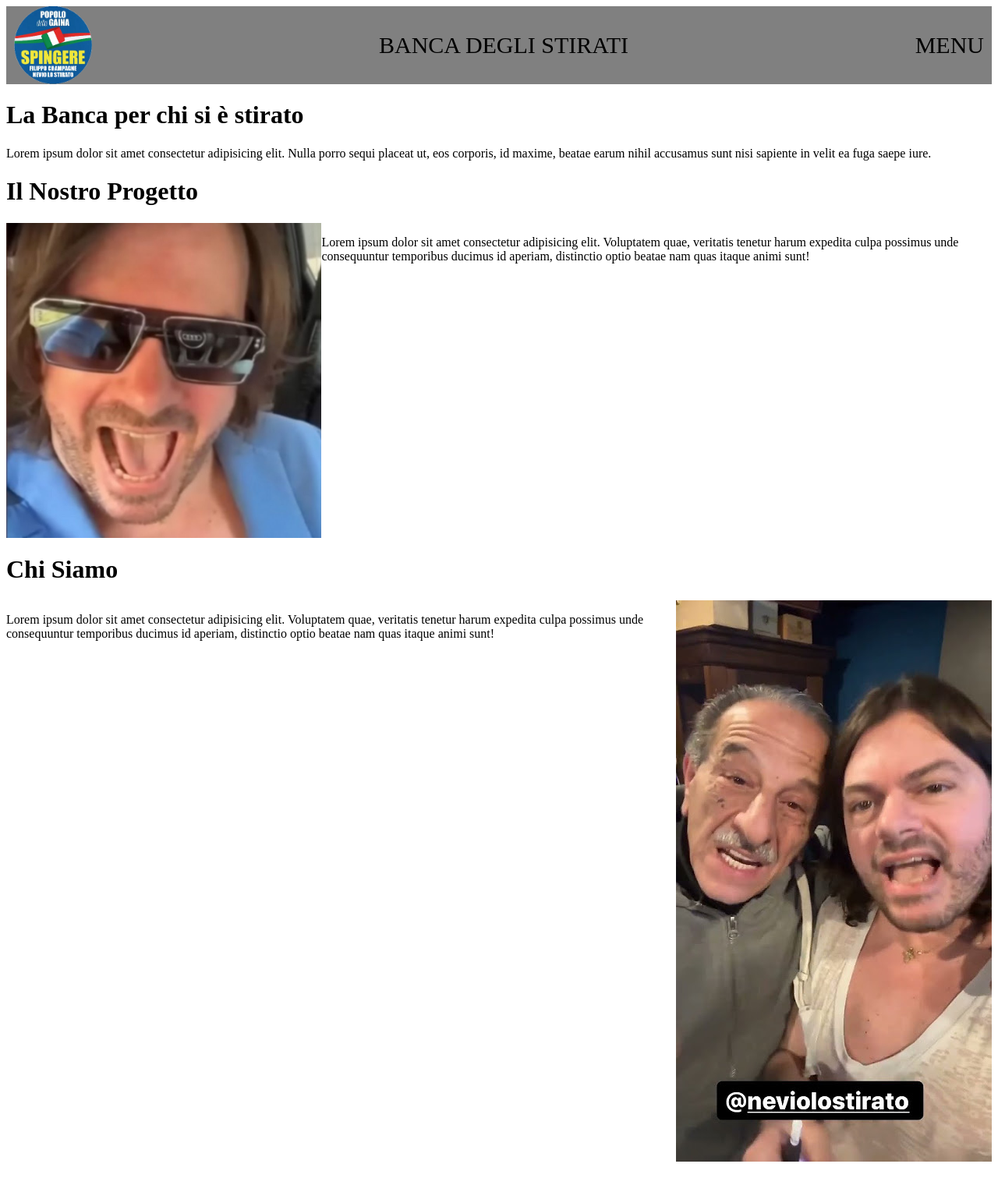
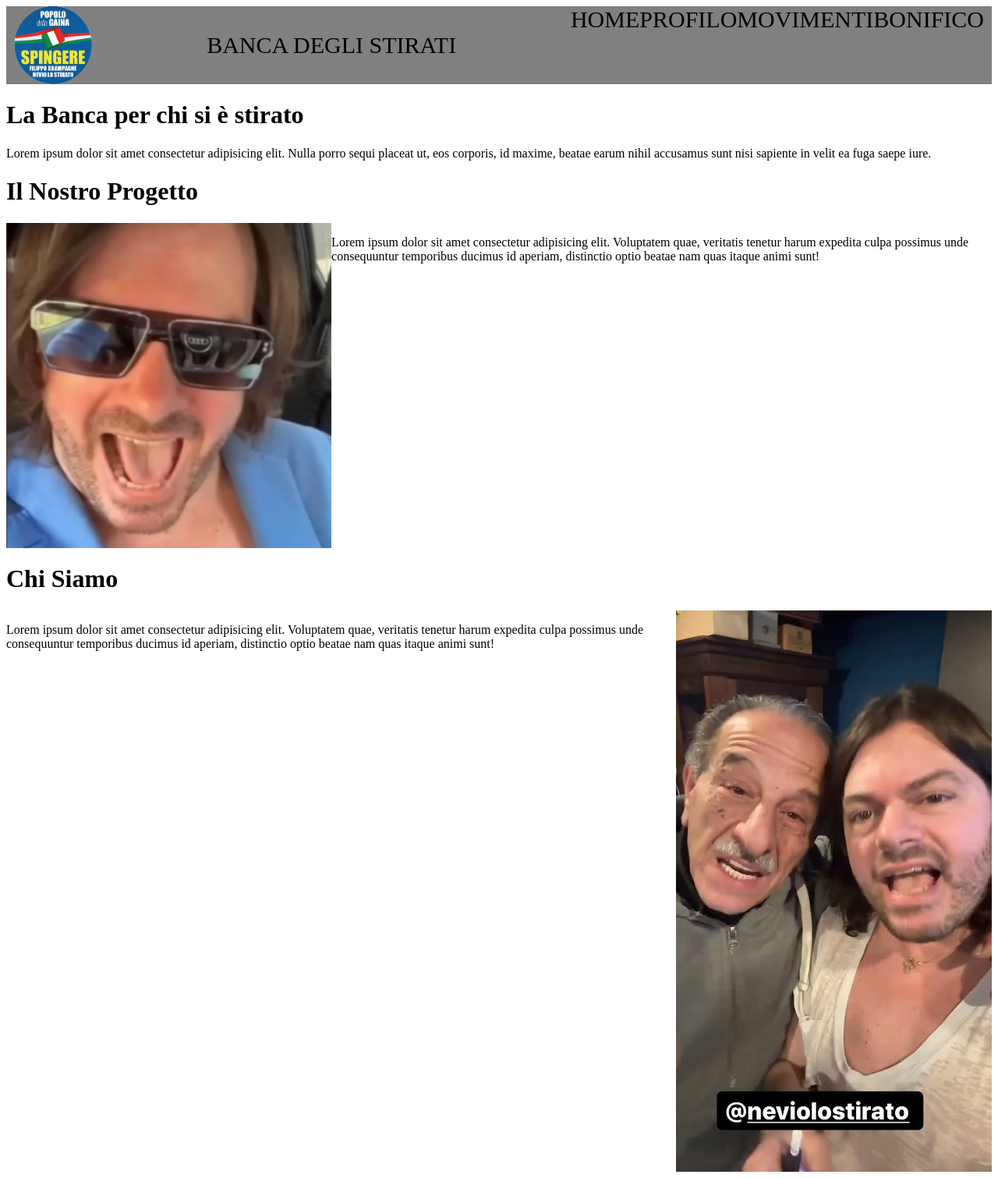
Before and after one commit to LucianoRiboldi/Progetto-PHP, a PHP site: page / in a window 1280 px wide. Shown: the whole page at 78% size. Before the commit the page ends 1490 px from the top, so only its background shows below. Run offline with PHP 8.4, Linux system fonts and the light colour scheme.

Commit message:
menu orizzontale

```diff
--- a/index.html
+++ b/index.html
@@ -11,7 +11,12 @@
         <nav>
             <div class="logo"><a href="../index.html"><img src="logostirati.png"></a></div>
             <div class="titolo-centrale">BANCA DEGLI STIRATI</div>
-            <div class="menu">MENU</div>
+            <div class="listamenu">
+                <div class="contenitorelista">HOME</div>
+                <div class="contenitorelista">PROFILO</div>
+                <div class="contenitorelista">MOVIMENTI</div>
+                <div class="contenitorelista">BONIFICO</div>
+            <div>
         </nav>
         <div>
             <h1>La Banca per chi si è stirato</h1>
--- a/style.css
+++ b/style.css
@@ -1,11 +1,14 @@
 * {box-sizing: border-box;}
 .contenitore{width: 100%; height: 100%;}
-nav {position: sticky; top: 0; display:flex; flex-direction: row;flex-wrap: nowrap; align-items: center; justify-content: space-between;height: 100px; font-size: 30px; padding: 0px 10px; background-color: gray;}
+nav {position: sticky; top: 0; display:flex; flex-direction: row;flex-wrap: nowrap; align-items: center;justify-content: space-between;height: 100px; font-size: 30px; padding: 0px 10px; background-color: gray;}
 .logo{height: 100%;}
 .logo img {height:100%;}
+.listamenu{display:flex;flex-direction: row; margin :0; padding:0;height:100%;align-items: center;}
+.contenitorelista{height:100%}
+.contenitorelista:hover{background-color: blue;}
 .ContenitoreChiSiamo{display: flex;}
 .ContenitoreChiSiamo h1 {width: 66%;}
 .ContenitoreChiSiamo img {width: 33%;}
 .ContenitoreIlNostroProgetto{display: flex;}
 .ContenitoreIlNostroProgetto h1 {width: 66%;}
-.ContenitoreIlNostroProgetto img {width: 32%;}
+.ContenitoreIlNostroProgetto img {width: 33%;}
```
